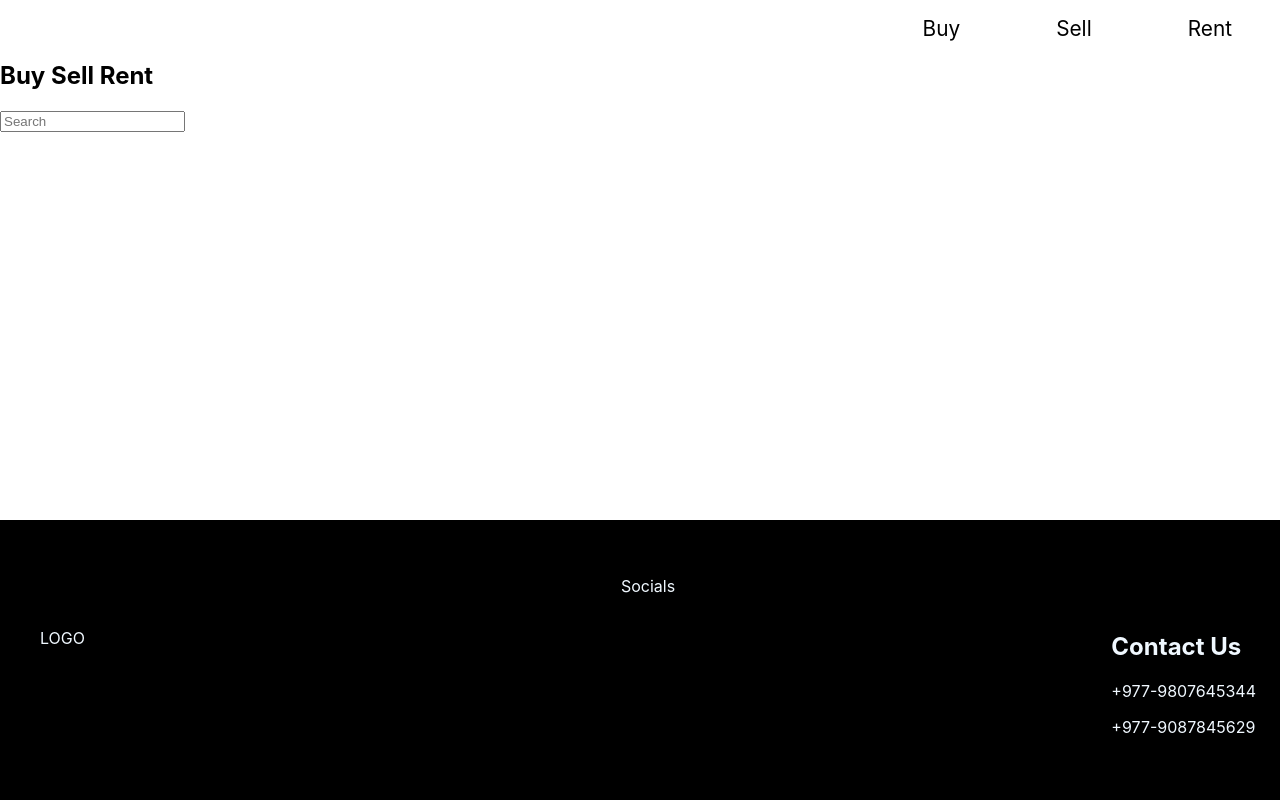
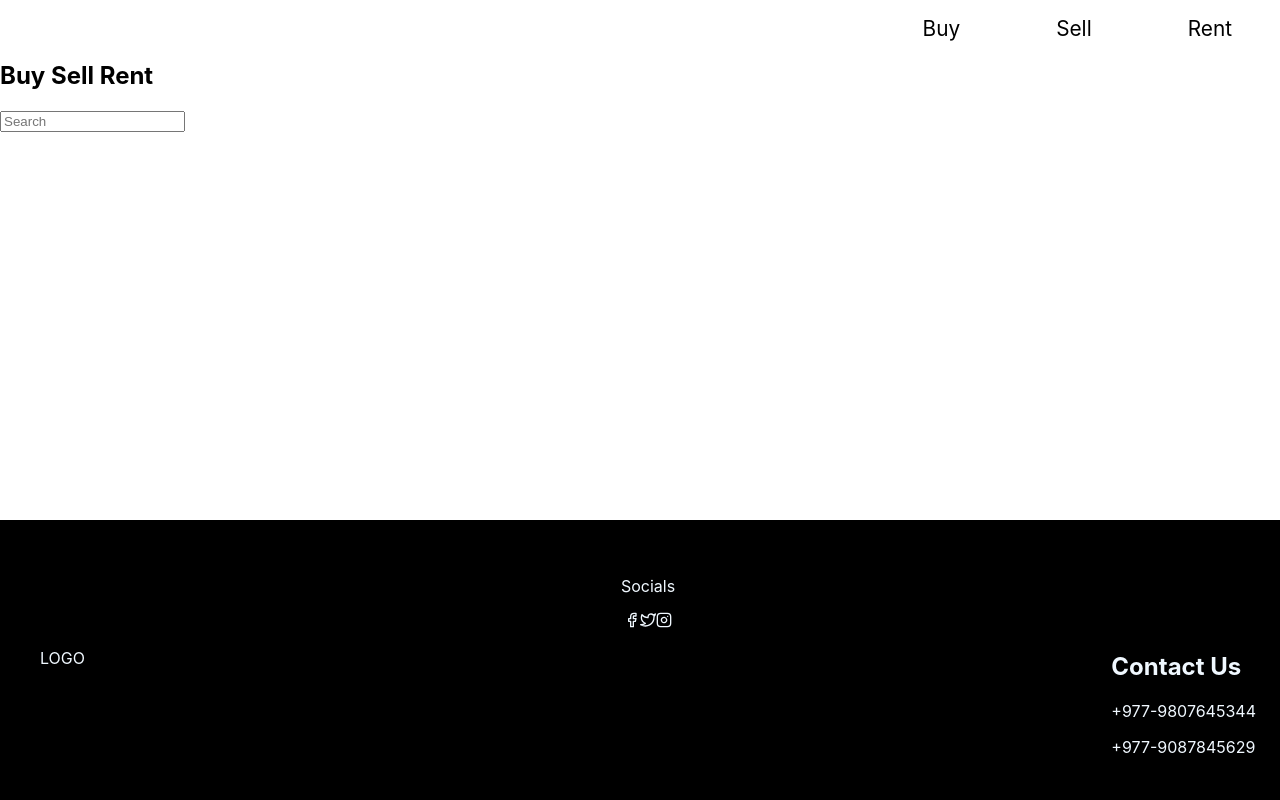
Before and after one commit to xaxm007/tres_comas, a React (Create React App) app: page / in a window 1280 px wide. Shown: the top 800 px of the page. Built offline with nearby package versions, Linux system fonts and the light colour scheme.

Commit message:
committed

```diff
--- a/package.json
+++ b/package.json
@@ -8,6 +8,7 @@
     "@testing-library/user-event": "^13.5.0",
     "react": "^18.2.0",
     "react-dom": "^18.2.0",
+    "react-icons": "^4.7.1",
     "react-router-dom": "^6.6.2",
     "react-scripts": "5.0.1",
     "web-vitals": "^2.1.4"
--- a/src/Pages/Contacts/Contacts.jsx
+++ b/src/Pages/Contacts/Contacts.jsx
@@ -1,6 +1,7 @@
 import React from 'react';
 
 import './Contacts.css';
+import { FiFacebook, FiTwitter, FiInstagram } from 'react-icons/fi';
 
 function Contacts()
 {
@@ -10,6 +11,9 @@ function Contacts()
 
                 <div class = "Links">
                     <p>Socials</p>
+                    <b><FiFacebook /></b>
+                    <FiTwitter />
+                    <FiInstagram />
                 </div>
 
                 <div className="Us">
```
Also changed, not shown: 1 other file (tests, documents, lock files or other folders).
